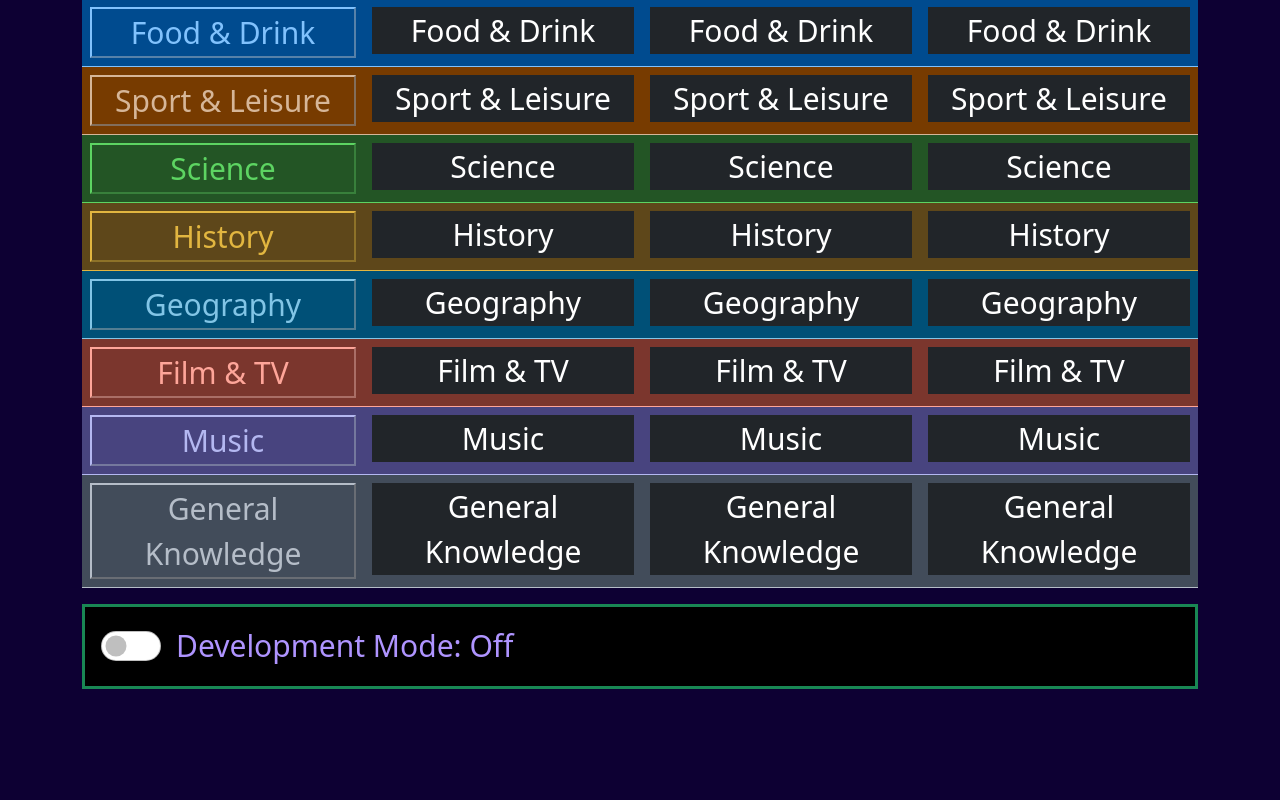
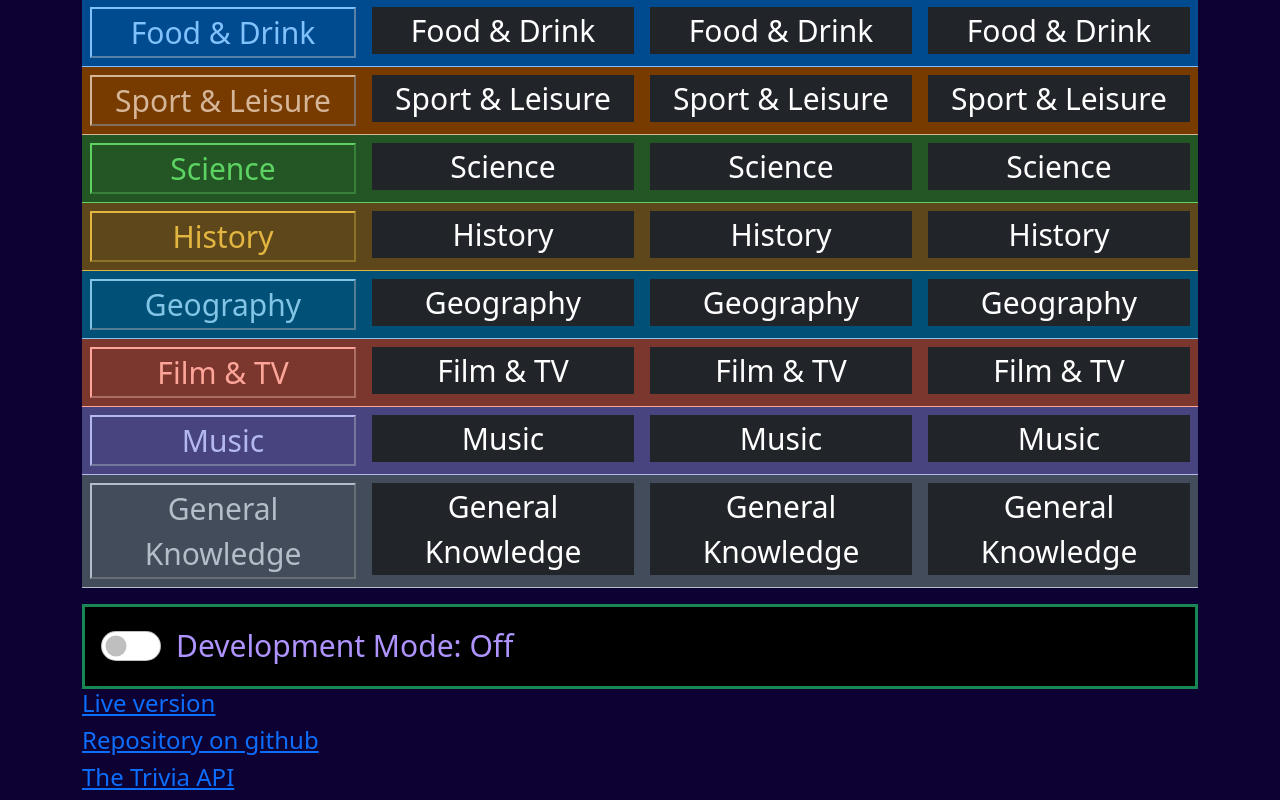
Before and after one commit to vpbasile/trivial-endeavor, a React (Create React App) app: page / in a window 1280 px wide. Shown: the part 799-1599 px from the top of the page. Before the commit the page ends 1488 px from the top, so only its background shows below. Built offline with nearby package versions, Linux system fonts and the light colour scheme.

Commit message:
Adding links

```diff
--- a/src/App.js
+++ b/src/App.js
@@ -61,7 +61,7 @@ function App(props) {
             <table id="scoreboard" className="table text-light">
               <thead>
                 <tr>
-                  {scoreState.map(player => {return (<th key={player.index}>{player.name}</th>)})}
+                  {scoreState.map(player => { return (<th key={player.index}>{player.name}</th>) })}
                 </tr>
               </thead>
               <tbody>
@@ -107,6 +107,13 @@ function App(props) {
           </div>
         </ErrorBoundary>
       </div>
+      <div id='credits' className="row">
+        <div className="col">
+          <h4><a href="https://vpbasile.github.io/trivial-endeavor-react/index.html">Live version</a></h4>
+          <h4><a href="https://github.com/vpbasile/trivial-endeavor-react">Repository on github</a></h4>
+          <h4><a href="https://the-trivia-api.com/">The Trivia API</a></h4>
+        </div>
+      </div>
     </div>
   );
 }
```
